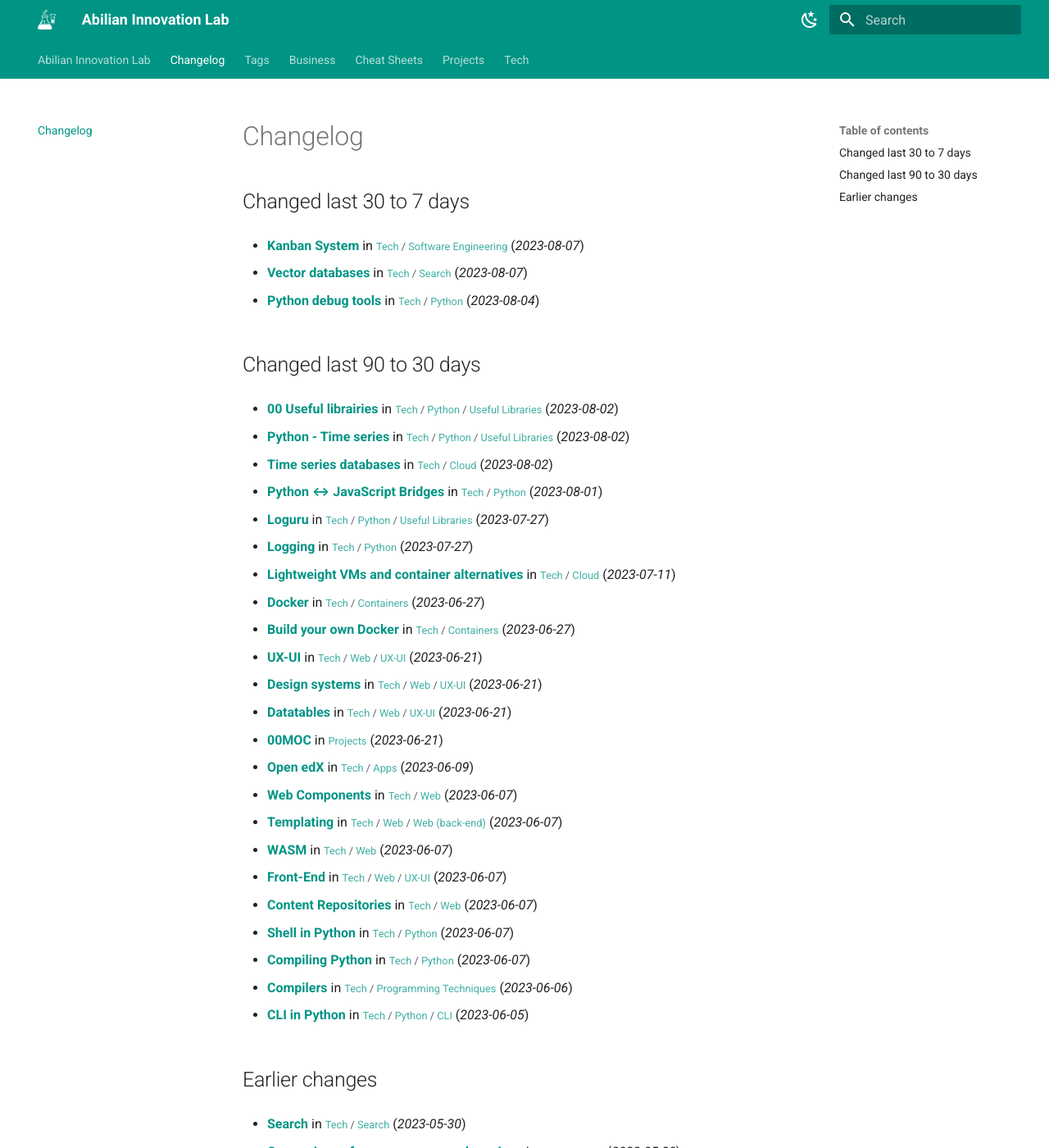
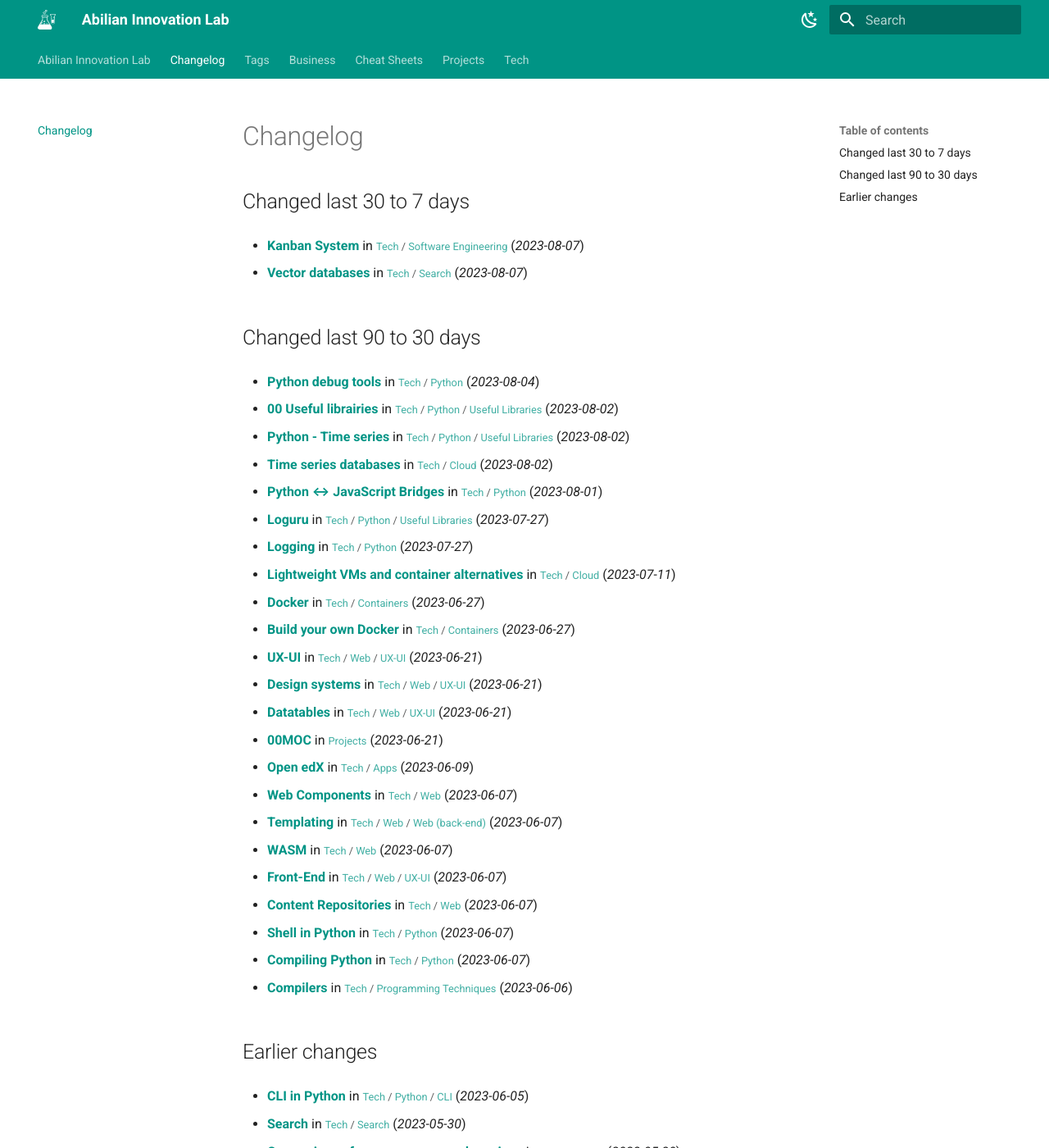
Before and after one commit to abilian/lab.abilian.com, an MkDocs documentation site: the page built from docs/changelog.md, in a window 1280 px wide and 1400 px high. Shown: the whole window at 82% size. Built offline with MkDocs 1.6.1 and Material for MkDocs 9.7.7, drawn with Linux system fonts in a browser that asks for light colours; comment, search, counter and statistics services are not loaded.

Commit message:
Update content

```diff
--- a/docs/changelog.md
+++ b/docs/changelog.md
@@ -6,11 +6,11 @@
 
 - **[Vector databases](/Tech/Search/Vector databases/)** in <small>[Tech](/Tech/00 Technology/) / [Search](/Tech/Search/Comparison of open source search engines/)</small> (*2023-08-07*)
 
-- **[Python debug tools](/Tech/Python/Python debug tools/)** in <small>[Tech](/Tech/00 Technology/) / [Python](/Tech/Python/(Pretty) tables in Python/)</small> (*2023-08-04*)
-
 
 
 ## Changed last 90 to 30 days
+
+- **[Python debug tools](/Tech/Python/Python debug tools/)** in <small>[Tech](/Tech/00 Technology/) / [Python](/Tech/Python/(Pretty) tables in Python/)</small> (*2023-08-04*)
 
 - **[00 Useful librairies](/Tech/Python/Useful Libraries/00 Useful librairies/)** in <small>[Tech](/Tech/00 Technology/) / [Python](/Tech/Python/(Pretty) tables in Python/) / [Useful Libraries](/Tech/Python/Useful Libraries/00 Useful librairies/)</small> (*2023-08-02*)
 
@@ -56,11 +56,11 @@
 
 - **[Compilers](/Tech/Programming Techniques/Compilers/)** in <small>[Tech](/Tech/00 Technology/) / [Programming Techniques](/Tech/Programming Techniques/Assertions/)</small> (*2023-06-06*)
 
-- **[CLI in Python](/Tech/Python/CLI/CLI in Python/)** in <small>[Tech](/Tech/00 Technology/) / [Python](/Tech/Python/(Pretty) tables in Python/) / [CLI](/Tech/Python/CLI/Argparse/)</small> (*2023-06-05*)
-
 
 
 ## Earlier changes
+
+- **[CLI in Python](/Tech/Python/CLI/CLI in Python/)** in <small>[Tech](/Tech/00 Technology/) / [Python](/Tech/Python/(Pretty) tables in Python/) / [CLI](/Tech/Python/CLI/Argparse/)</small> (*2023-06-05*)
 
 - **[Search](/Tech/Search/Search/)** in <small>[Tech](/Tech/00 Technology/) / [Search](/Tech/Search/Comparison of open source search engines/)</small> (*2023-05-30*)
 
```
